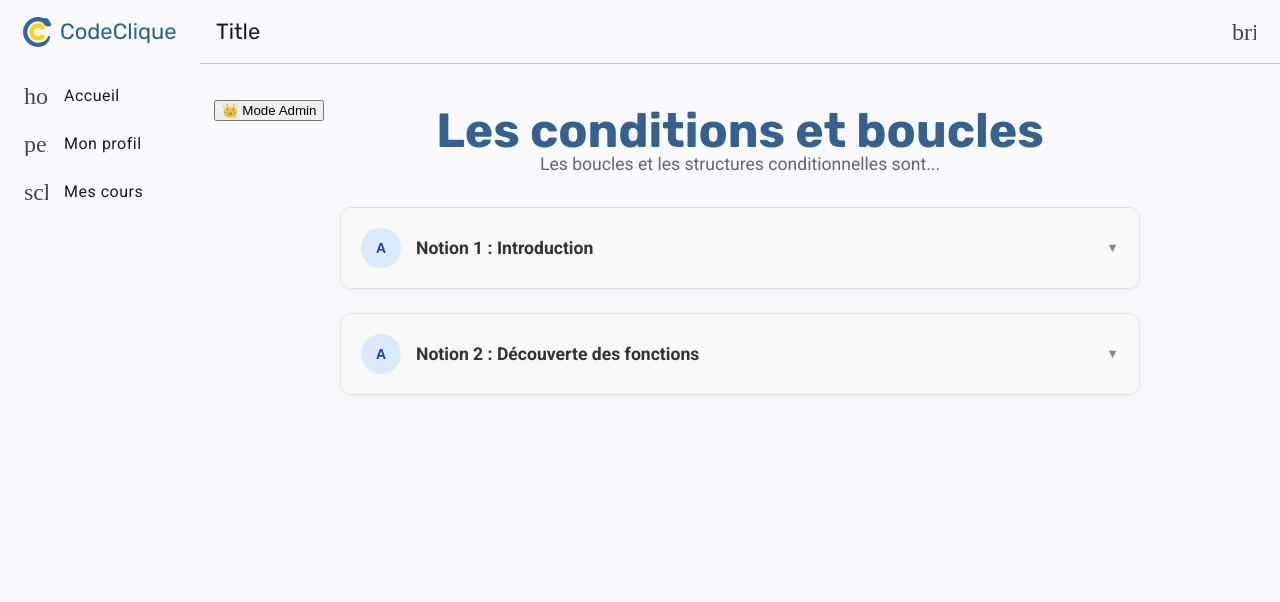
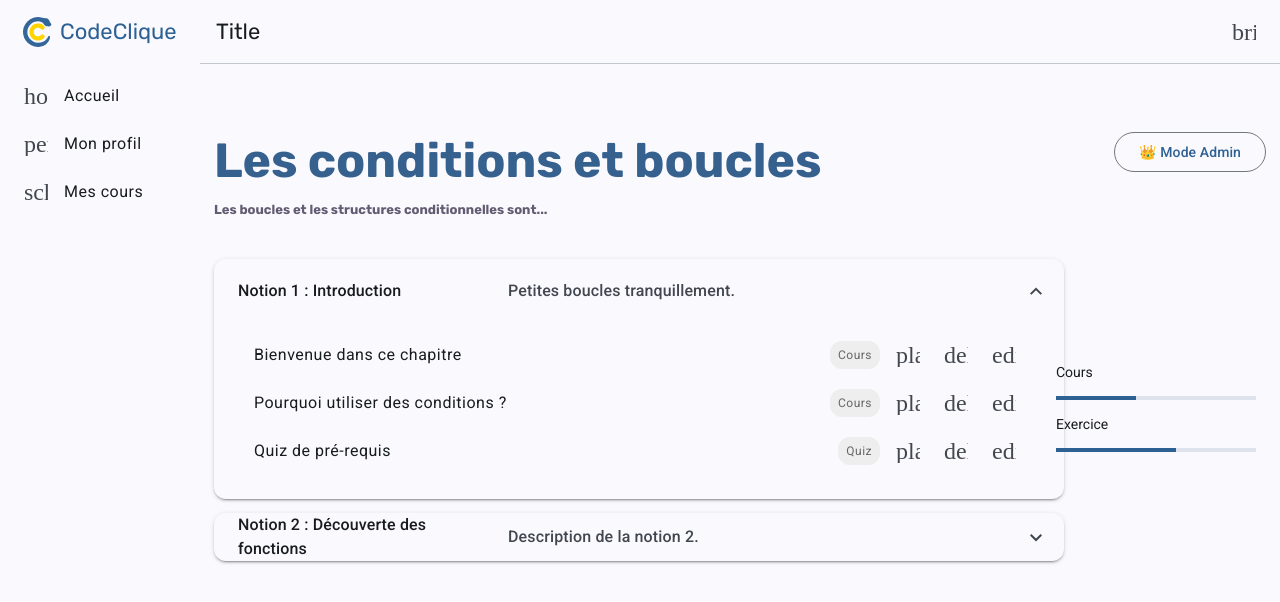
Before and after one commit to CodeClique-RobertDoisneau/frontend, an Angular app: page /chapter-menu in a window 1280 px wide. Both pictures are taken after a click on the button "🎓 Mode Élève". Shown: the top 602 px of the page. Built offline with nearby package versions, Linux system fonts and the light colour scheme; a web font is replaced by a local one.

Commit message:
component fini chapter-menu

```diff
--- a/angular.json
+++ b/angular.json
@@ -2,7 +2,8 @@
   "$schema": "./node_modules/@angular/cli/lib/config/schema.json",
   "version": 1,
   "cli": {
-    "packageManager": "npm"
+    "packageManager": "npm",
+    "analytics": false
   },
   "newProjectRoot": "projects",
   "projects": {
--- a/src/app/pages/chapter-menu/chapter-menu.html
+++ b/src/app/pages/chapter-menu/chapter-menu.html
@@ -7,43 +7,39 @@
 
   @for (part of chapter().parts; track part.id) {
 
-    <div class="part-card">
+    <mat-expansion-panel [expanded]="part.isOpen">
+      <mat-expansion-panel-header>
+        <mat-panel-title> {{ part.title }} </mat-panel-title>
+        <mat-panel-description> {{ part.description }} </mat-panel-description>
+      </mat-expansion-panel-header>
 
-      <div class="part-header" (click)="togglePart(part)">
+      <mat-list>
+        @for (item of part.items; track item.id) {
+          <mat-list-item>
+            <div class="item-row">
+              <span class ="item-title">{{ item.title }}</span>
+              <div class="right-info">
+                <span class="item-type">{{ item.type }}</span>
+                <button matIconButton class="small-btn"> <mat-icon>play_circle</mat-icon> </button>
+                @if (isAdmin()) {
+                  <button matIconButton class="small-btn"> <mat-icon>delete</mat-icon> </button>
+                  <button matIconButton class="small-btn"> <mat-icon>edit</mat-icon> </button>
+                }
+              </div>
+            </div>
+          </mat-list-item>
 
-        <div class="circle-icon">A</div>
+        }
+      </mat-list>
+    </mat-expansion-panel>
+    <p class="petite-marge"> </p>
+  }
 
-        <h3>{{ part.title }}</h3>
+</div>
 
-        <span class="chevron" [class.open]="part.isOpen">▼</span>
-
-      </div>
-
-      @if (part.isOpen) {
-        <div class="items-list">
-
-          @for (item of part.items; track item.id) {
-            <div class="item-row">
-
-              <span class="item-title">{{ item.title }}</span>
-
-              <span class="badge" [class]="item.type.toLowerCase()">
-                {{ item.type }}
-              </span>
-
-                <div class="actions">
-                    <button class="btn-icon play" title="Lancer">▶</button>
-
-                    @if (isAdmin()) {
-                        <button class="btn-icon edit" title="Modifier">✏️</button>
-                        <button class="btn-icon delete" title="Supprimer">🗑️</button>
-                    }
-                </div>
-
-            </div>
-          }
-
-        </div>
-      } </div>
-  }
+<div class="right-progress">
+  <p>Cours</p>
+  <mat-progress-bar mode="determinate" value="40">Cours</mat-progress-bar>
+  <p>Exercice</p>
+  <mat-progress-bar mode="determinate" value="60">Exercice </mat-progress-bar>
 </div>
--- a/src/app/pages/chapter-menu/chapter-menu.scss
+++ b/src/app/pages/chapter-menu/chapter-menu.scss
@@ -1,189 +1,66 @@
-// --- NOUVEAU : LA BARRE D'OUTILS ADMIN ---
-.admin-controls {
-  display: flex;
-  justify-content: center;
-  margin-bottom: 30px;
-  padding: 10px;
-
-  .btn-role-toggle {
-    background-color: #334155; // Gris foncé pro (style "Dev Tools")
-    color: white;
-    border: none;
-    padding: 10px 24px;
-    border-radius: 50px; // Bouton arrondi
-    font-family: Rubik, sans-serif;
-    font-weight: 600;
-    cursor: pointer;
-    box-shadow: 0 4px 6px rgba(0,0,0,0.1);
-    transition: all 0.2s ease;
-    display: flex;
-    align-items: center;
-    gap: 8px;
-
-    &:hover {
-      background-color: #475569;
-      transform: translateY(-2px);
-      box-shadow: 0 6px 12px rgba(0,0,0,0.15);
-    }
-
-    &:active {
-      transform: translateY(0);
-    }
-  }
+.main-header h1 {
+	color: var(--Schemes-Primary, #36618E);
+	font-family: Rubik;
+	font-size: 48px;
+	font-style: normal;
+	font-weight: 700;
+	line-height: normal;
+  margin-bottom: 0.1em;
+}
+.main-header p {
+  color: var(--Schemes-Secondary, #625B71);
+  font-family: Rubik;
+  font-size: 13px;
+  font-style: normal;
+  font-weight: 700;
+  line-height: normal;
+  margin-bottom: 1em;
+}
+.main-header {
+  margin-bottom: 3em;
 }
 
-// --- TON CODE EXISTANT (Vérifié et propre) ---
+
 .chapter-container {
-  max-width: 800px;
-  margin: 0 auto;
+  max-width: 850px;
+  width: 100%;
+  margin-right: auto;
 }
 
-.main-header {
-  margin-bottom: 30px;
-  text-align: center; // J'ai centré le titre principal pour faire joli
-
-  h1 {
-    color: var(--Schemes-Primary, #36618E);
-    font-family: Rubik, sans-serif;
-    font-size: 48px;
-    font-weight: 700;
-    margin-top: 0;
-    margin-bottom: 10px;
-  }
-
-  p {
-    color: #666;
-    font-size: 1.1rem;
-    line-height: 1.5;
-    max-width: 600px;
-    margin: 0 auto;
-  }
+.right-progress {
+  position: fixed;
+  right: 24px;
+  top: 50%;
+  transform: translateY(-50%);
+  width: 200px;
 }
 
-.part-card {
-  background: white;
-  border: 1px solid #e0e0e0;
-  border-radius: 12px;
-  margin-bottom: 24px;
-  overflow: hidden;
-  box-shadow: 0 2px 8px rgba(0,0,0,0.05);
-
-  // --- HEADER DE LA NOTION ---
-  .part-header {
-    display: flex;
-    align-items: center;
-    padding: 20px;
-    background-color: #f9f9f9;
-    cursor: pointer;
-    user-select: none;
-    transition: background-color 0.2s;
-
-    &:hover {
-      background-color: #f0f0f0;
-    }
-
-    .circle-icon {
-      width: 40px;
-      height: 40px;
-      background-color: #dbeafe;
-      color: #1e40af;
-      border-radius: 50%;
-      display: flex;
-      align-items: center;
-      justify-content: center;
-      font-weight: bold;
-      margin-right: 15px;
-      font-family: sans-serif;
-    }
-
-    h3 {
-      flex: 1;
-      margin: 0;
-      font-size: 1.1rem;
-      color: #333;
-    }
-
-    .chevron {
-      font-size: 0.8rem;
-      color: #888;
-      transition: transform 0.3s ease;
-
-      &.open {
-        transform: rotate(180deg);
-      }
-    }
-  }
-
-  // --- LISTE DES ITEMS ---
-  .items-list {
-    background: white;
-    animation: fadeIn 0.3s ease-out;
-  }
+.right-info {
+  display: flex;
+  align-items: center;
+  margin-left: auto;
+  gap: 8px;
 }
 
-// --- LIGNE D'UN ITEM ---
+.petite-marge {
+  margin-bottom: 0.5em;
+}
+
+.item-type {
+  background-color: #eee;
+  padding: 2px 8px;
+  border-radius: 12px;
+  font-size: 12px;
+  color: #666;
+}
+
 .item-row {
   display: flex;
   align-items: center;
-  justify-content: space-between;
-  padding: 15px 20px;
-  border-bottom: 1px solid #f0f0f0;
-  transition: background-color 0.2s;
-
-  &:hover {
-    background-color: #fafafa;
-  }
-
-  &:last-child {
-    border-bottom: none;
-  }
-
-  .item-title {
-    flex: 2;
-    color: #444;
-    font-weight: 500;
-  }
-
-  .badge {
-    padding: 4px 12px;
-    border-radius: 20px;
-    border: 1px solid #ddd;
-    font-size: 0.75rem;
-    text-transform: uppercase;
-    letter-spacing: 0.5px;
-    min-width: 80px;
-    text-align: center;
-    margin: 0 15px;
-
-    // Couleurs dynamiques
-    &.cours { color: #36618E; border-color: #36618E; background: #f0f7ff; }
-    &.quiz { color: #d97706; border-color: #d97706; background: #fffbeb; }
-    &.exercice { color: #059669; border-color: #059669; background: #ecfdf5; }
-  }
-
-  .actions {
-    display: flex;
-    gap: 12px;
-
-    .btn-icon {
-      background: none;
-      border: none;
-      cursor: pointer;
-      font-size: 1.1rem;
-      opacity: 0.7;
-      transition: all 0.2s;
-      padding: 4px;
-
-      &:hover { opacity: 1; transform: scale(1.15); }
-
-      &.play { color: #36618E; }
-      &.edit { color: #f59e0b; }
-      &.delete { color: #ef4444; }
-    }
-  }
+  width: 100%;
+  gap: 12px;
 }
 
-@keyframes fadeIn {
-  from { opacity: 0; transform: translateY(-5px); }
-  to { opacity: 1; transform: translateY(0); }
+.item-title {
+  flex: 1;
 }
--- a/src/app/pages/chapter-showcase/chapter-showcase.html
+++ b/src/app/pages/chapter-showcase/chapter-showcase.html
@@ -1,12 +1,12 @@
+<div class="chapter-showcase">
   <div class="admin-controls">
-
-  <button class="btn-role-toggle" (click)="toggleRole()">
+    <button matButton="outlined" (click)="toggleRole()">
       {{ isAdmin ? '👑 Mode Admin' : '🎓 Mode Élève' }}
     </button>
-
   </div>
 
   <app-chapter-menu
     [chapter]="testChapter"
     [isAdmin]="isAdmin">
   </app-chapter-menu>
+</div>
--- a/src/app/pages/chapter-showcase/chapter-showcase.scss
+++ b/src/app/pages/chapter-showcase/chapter-showcase.scss
@@ -0,0 +1,12 @@
+.chapter-showcase {
+  position: relative;
+}
+
+.admin-controls {
+  position: absolute;
+  top: 0;
+  right: 0;
+  z-index: 1;
+  display: flex;
+  justify-content: flex-end;
+}
--- a/src/app/pages/chapter-showcase/chapter-showcase.ts
+++ b/src/app/pages/chapter-showcase/chapter-showcase.ts
@@ -1,13 +1,14 @@
 import { Component } from '@angular/core';
 import { CommonModule } from '@angular/common';
-
+import {MatButtonModule} from '@angular/material/button';
 
 import { ChapterMenu, Chapter } from '../chapter-menu/chapter-menu';
+import { MatAnchor } from "@angular/material/button";
 
 @Component({
   selector: 'app-chapter-showcase',
   standalone: true,
-  imports: [CommonModule, ChapterMenu],
+  imports: [CommonModule, ChapterMenu, MatButtonModule],
   templateUrl: './chapter-showcase.html',
   styleUrls: ['./chapter-showcase.scss']
 })
@@ -24,13 +25,14 @@ export class ChapterShowcaseComponent {
     parts: [
 {
         id: 1,
-        isOpen: false,
+        isOpen: true,
         title: "Notion 1 : Introduction",
         items: [
           { id: 10, title: 'Bienvenue dans ce chapitre', type: 'Cours' },
           { id: 11, title: 'Pourquoi utiliser des conditions ?', type: 'Cours' },
           { id: 12, title: 'Quiz de pré-requis', type: 'Quiz' }
-        ]
+        ],
+        description: "Petites boucles tranquillement."
       },
       {
         id: 2,
@@ -40,7 +42,8 @@ export class ChapterShowcaseComponent {
           { id: 101, title: 'Lorem ipsum blabla', type: 'Cours' },
           { id: 102, title: 'Lorem ipsum blabla', type: 'Quiz' },
           { id: 103, title: 'Lorem ipsum blabla', type: 'Exercice' },
-        ]
+        ],
+        description: "Description de la notion 2."
       }
     ]
   }
```
Also changed, not shown: src/app/pages/chapter-menu/chapter-menu.ts (+15 -1 lines). Lines whose indentation alone changed are shown as unchanged.
